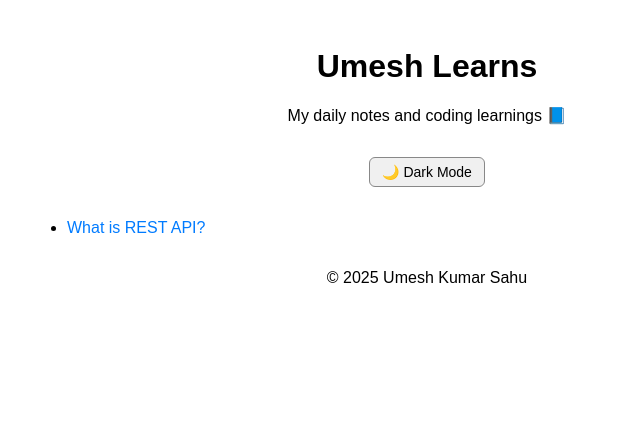
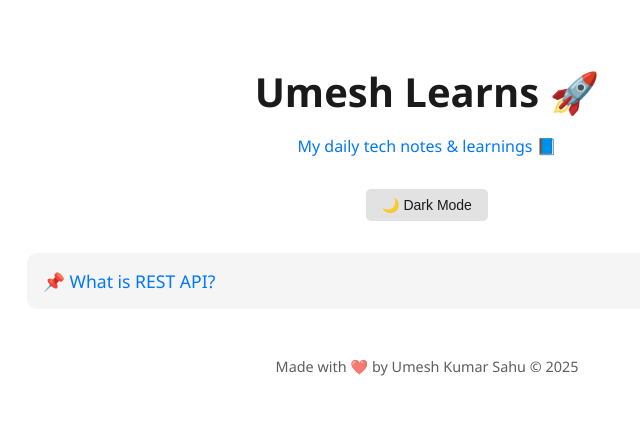
Before and after one commit to umeshkumarsahu-dev/umesh-learns, a plain HTML site: page index.html in a window 1280 px wide. Shown: the whole page, without its empty margins (213-853 px from the left). Drawn offline with Linux system fonts and the light colour scheme.

Commit message:
index update

```diff
--- a/index.html
+++ b/index.html
@@ -1,42 +1,122 @@
 <!DOCTYPE html>
 <html lang="en" data-theme="light">
-
 <head>
   <meta charset="UTF-8" />
-  <meta name="viewport" content="width=device-width, initial-scale=1.0" />
+  <meta name="viewport" content="width=device-width, initial-scale=1.0"/>
   <title>Umesh Learns</title>
   <link rel="stylesheet" href="style.css" />
+  <style>
+    :root {
+      --bg: #ffffff;
+      --text: #1a1a1a;
+      --link: #0077ff;
+      --box: #f5f5f5;
+      --btn-bg: #e2e2e2;
+    }
+    [data-theme="dark"] {
+      --bg: #121212;
+      --text: #eaeaea;
+      --link: #55aaff;
+      --box: #1f1f1f;
+      --btn-bg: #333333;
+    }
+
+    body {
+      background-color: var(--bg);
+      color: var(--text);
+      font-family: 'Segoe UI', sans-serif;
+      margin: 0 auto;
+      max-width: 800px;
+      padding: 2rem;
+      transition: all 0.3s ease;
+    }
+
+    header {
+      text-align: center;
+      margin-bottom: 2rem;
+    }
+
+    h1 {
+      font-size: 2.5rem;
+      margin-bottom: 0.3rem;
+    }
+
+    p {
+      color: var(--link);
+      font-weight: 500;
+    }
+
+    #theme-toggle {
+      margin-top: 1rem;
+      padding: 8px 16px;
+      font-size: 14px;
+      background: var(--btn-bg);
+      color: var(--text);
+      border: none;
+      border-radius: 5px;
+      cursor: pointer;
+    }
+
+    ul {
+      list-style: none;
+      padding: 0;
+    }
+
+    li {
+      background: var(--box);
+      padding: 1rem;
+      border-radius: 10px;
+      margin-bottom: 1rem;
+      transition: background 0.3s;
+    }
+
+    a {
+      color: var(--link);
+      font-size: 1.1rem;
+      text-decoration: none;
+    }
+
+    a:hover {
+      text-decoration: underline;
+    }
+
+    footer {
+      text-align: center;
+      margin-top: 3rem;
+      font-size: 0.9rem;
+      opacity: 0.7;
+    }
+  </style>
 </head>
 
 <body>
   <header>
-    <h1>Umesh Learns</h1>
-    <p>My daily notes and coding learnings 📘</p>
-
-    <!-- Dark Mode Toggle Button -->
+    <h1>Umesh Learns 🚀</h1>
+    <p>My daily tech notes & learnings 📘</p>
     <button id="theme-toggle">🌙 Dark Mode</button>
   </header>
 
   <main>
     <ul>
-      <li><a href="posts/01-rest.html">What is REST API?</a></li>
+      <li><a href="posts/01-rest.html">📌 What is REST API?</a></li>
+      <!-- Add more links here later -->
     </ul>
   </main>
 
-  <footer>© 2025 Umesh Kumar Sahu</footer>
+  <footer>
+    Made with ❤️ by Umesh Kumar Sahu © 2025
+  </footer>
 
   <script>
     const htmlTag = document.documentElement;
     const toggleBtn = document.getElementById("theme-toggle");
 
-  // Load saved theme on page load
     const savedTheme = localStorage.getItem("theme");
     if (savedTheme) {
       htmlTag.setAttribute("data-theme", savedTheme);
       toggleBtn.textContent = savedTheme === "dark" ? "☀️ Light Mode" : "🌙 Dark Mode";
     }
 
-  // Toggle and save theme
     toggleBtn.addEventListener("click", () => {
       const current = htmlTag.getAttribute("data-theme");
       const newTheme = current === "light" ? "dark" : "light";
@@ -45,7 +125,5 @@
       toggleBtn.textContent = newTheme === "dark" ? "☀️ Light Mode" : "🌙 Dark Mode";
     });
   </script>
-
 </body>
-
 </html>
```
Lines whose indentation alone changed are shown as unchanged.
